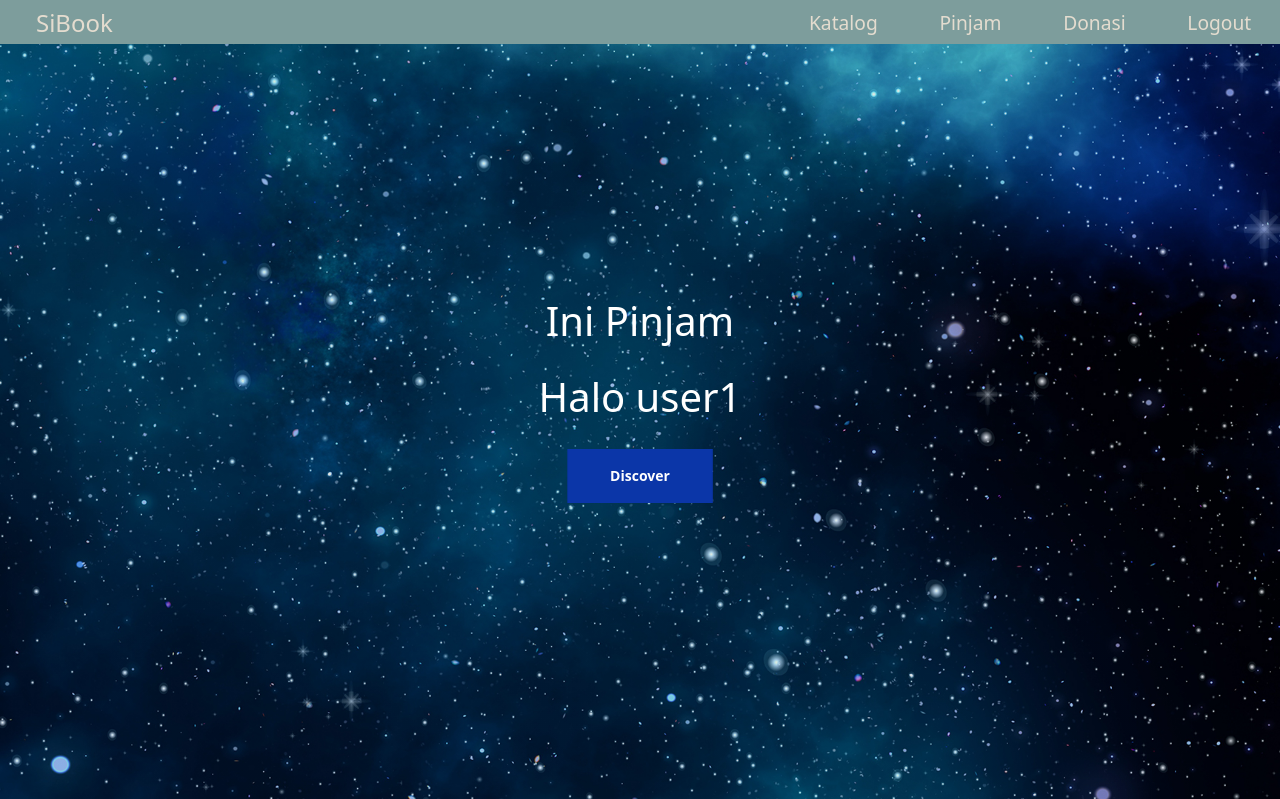
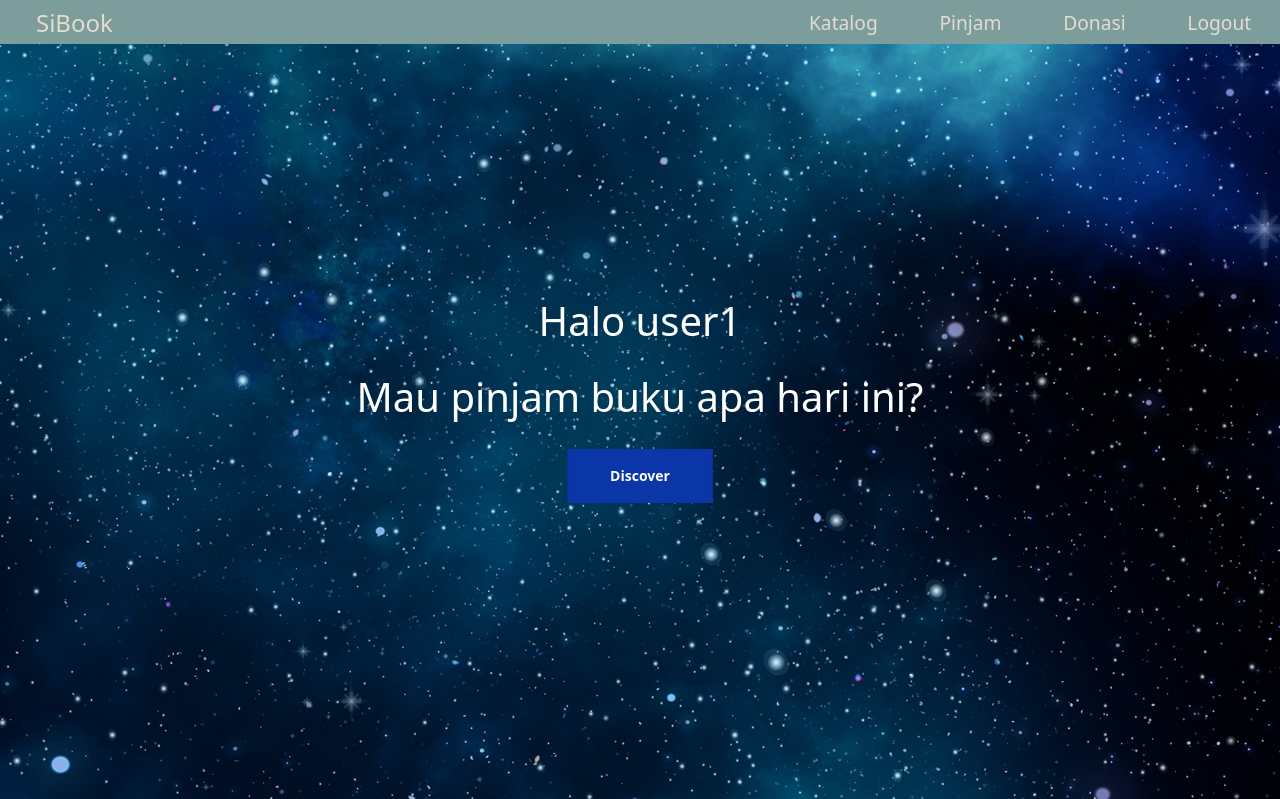
Before and after one commit to SiBook-D08/SiBook, a Django app: page /borrow/ in a window 1280 px wide. Shown: the top 799 px of the page. Run offline with Django 5.2, Linux system fonts and the light colour scheme; a user stored in the database is signed in; data comes from the database, SQL or seed files in the repository; both versions use the stored data as it was after the commit; data that the repository does not hold is empty.

Commit message:
hapus debuh dan ubah judul

```diff
--- a/borrow/static/js/renderBookBorrowSection.js
+++ b/borrow/static/js/renderBookBorrowSection.js
@@ -10,10 +10,8 @@ async function displayProductsBorrowed(products){
         let author= bookData.fields.author;
         const koma = author.indexOf(",");
         if (koma !== -1){
-            console.log(koma);
             author=author.substring(0,koma) + ",et al.";
         }
-        console.log(author)
         htmlString += `\n<div class="col-lg-4 col-md-6 mb-4">
             <div id="${bookData.pk}" class="card h-100">
                 <div class="card-header-borrowed d-flex justify-content-between align-items-center">
@@ -36,7 +34,6 @@ async function displayProducts(products){
         let author = product.fields.author
         const koma = author.indexOf(",");
         if (koma !== -1){
-            console.log(koma);
             author=author.substring(0,koma) + ",et al.";
         }
         htmlString += `\n<div class="col-lg-4 col-md-6 mb-4">
--- a/borrow/templates/borrow.html
+++ b/borrow/templates/borrow.html
@@ -7,8 +7,8 @@
         <div class="row">
             <div class="col-lg-6">
                 <div class="text-container">
-                    <h1 class="h1-large">Ini Pinjam</h1>
                     {% if user.is_authenticated %} <h1 class="h1-large">Halo {{ name }}</h1> {% endif %}
+                    <h1 class="h1-large">Mau pinjam buku apa hari ini?</h1>
                     <a class="btn-solid-lg page-scroll" href="#about">Discover</a>
                 </div>
             </div>
```
Also changed, not shown: db.sqlite3.
